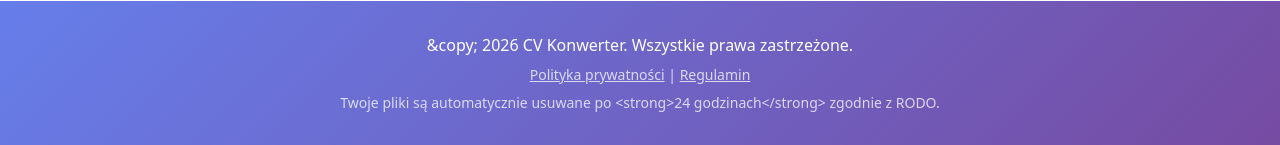
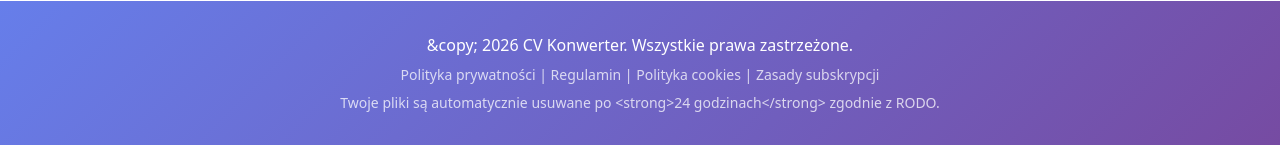
Before and after one commit to autoalexai-sketch/cv-konwerter-bot, a Flask app: template web/templates/index.html in a window 1280 px wide. Shown: the part 2302-2447 px from the top of the page. Run offline with Flask 3, Linux system fonts and the light colour scheme; the template is opened without the code that fills it, so the values that code supplies are empty; parts of the project's set-up code (start-up, migrations or seed data) failed here and were passed over; some libraries are stand-ins or nearby versions.

Commit message:
Update index.html
 Обновлен нижний колонтитул добавлен polityka-cookies, zasady-subskrypcji.

```diff
--- a/web/templates/index.html
+++ b/web/templates/index.html
@@ -221,10 +221,11 @@
 
         <!-- Ссылки на политику и регламент -->
         <p class="text-sm mt-2 opacity-75">
-          <a href="/polityka-prywatnosci" style="color: #ffffff; text-decoration: underline;">Polityka prywatności</a> |
-          <a href="/regulamin" style="color: #ffffff; text-decoration: underline; font-weight: 500;">Regulamin</a>
-        </p>
-
+          <a href="/polityka-prywatnosci" class="hover:underline">Polityka prywatności</a> |
+          <a href="/regulamin" class="hover:underline">Regulamin</a> |
+          <a href="/polityka-cookies" class="hover:underline">Polityka cookies</a> |
+          <a href="/zasady-subskrypcji" class="hover:underline">Zasady subskrypcji</a>
+       </p>
         <!-- Правильное время удаления -->
         <p class="text-sm mt-2 opacity-75" data-i18n="footer.privacy">
           Twoje pliki są automatycznie usuwane po <strong>24 godzinach</strong> zgodnie z RODO.
```
